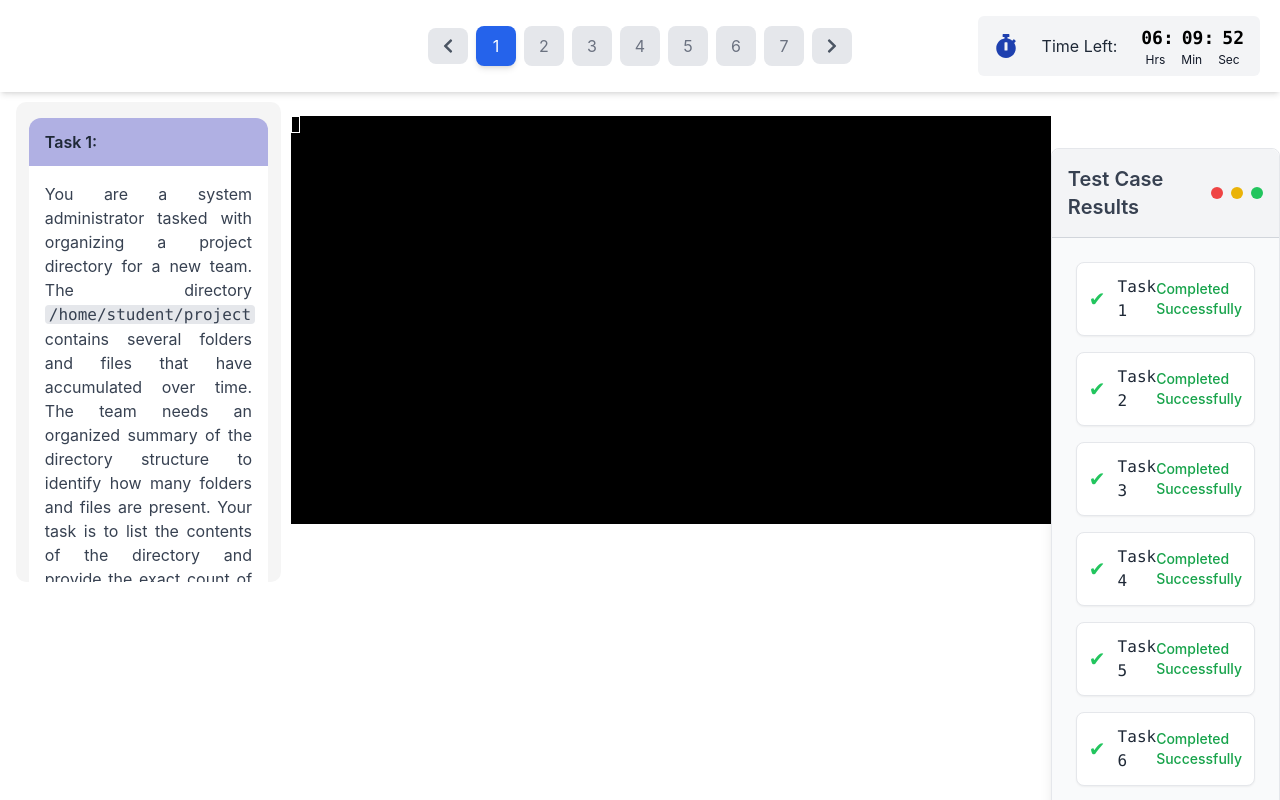
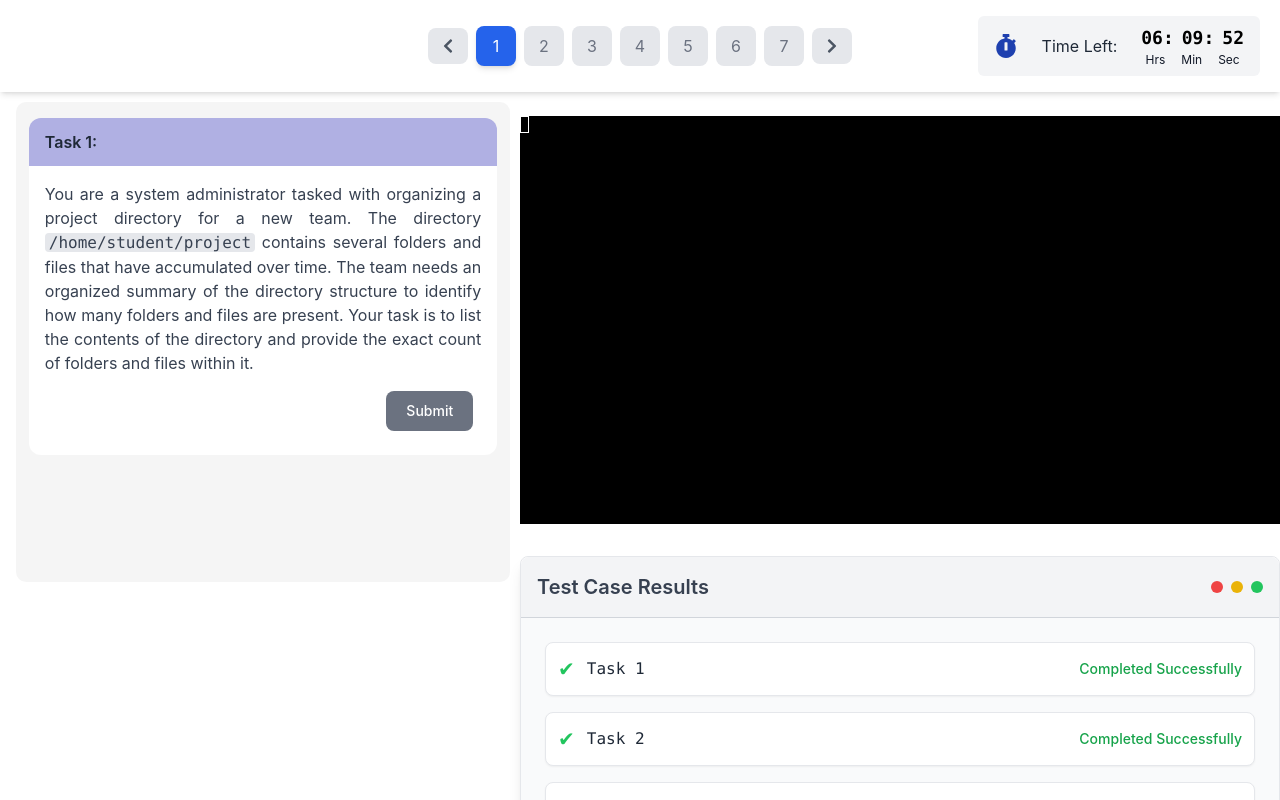
Before and after one commit to Stellar2703/Linux-Test-Portal-Frontend, a React (Create React App) app: page /main in a window 1280 px wide. Shown: the top 800 px of the page. Built offline with nearby package versions, Linux system fonts and the light colour scheme; no server answers.

Commit message:
arranged the test case

```diff
--- a/src/pages/Mainpage.js
+++ b/src/pages/Mainpage.js
@@ -9,8 +9,6 @@ const Mainpage = ({ handleBack, handleNext }) => {
         <div className="flex flex-col min-h-screen">
 
             <Header />
-
-            {/* Main Content Area */}
             <div className="flex-grow">
                 <div className="Content">
                     {/* Task View Section */}
@@ -43,16 +41,20 @@ const Mainpage = ({ handleBack, handleNext }) => {
                         </div>
                     </div>
 
+
                     {/* Terminal Section (Ensure this is full-width and above TestCasesCard) */}
+                    <div className="right-side">
                     <div className="pt-6">
                         <TerminalComponent />
                     </div>
+                    <div className="mt-6">
+                    <TestCasesCard />
+                    </div>
+                    {/* Output Card Section (Test Cases Card) should be below the terminal */}
 
-                    {/* Output Card Section (Test Cases Card) should be below the terminal */}
-                    <div className="mt-6">
-                        <TestCasesCard />
-                    </div>
                 </div>
+                </div>
+
             </div>
 
             {/* Footer Component */}
```
